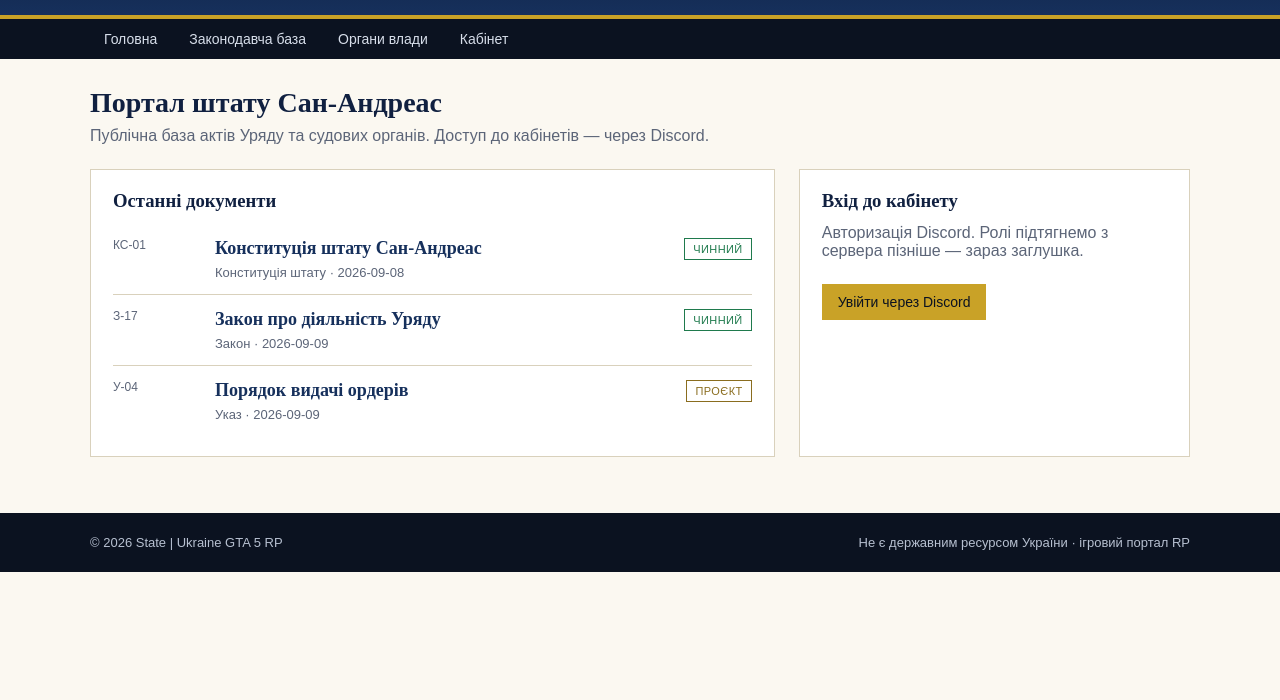
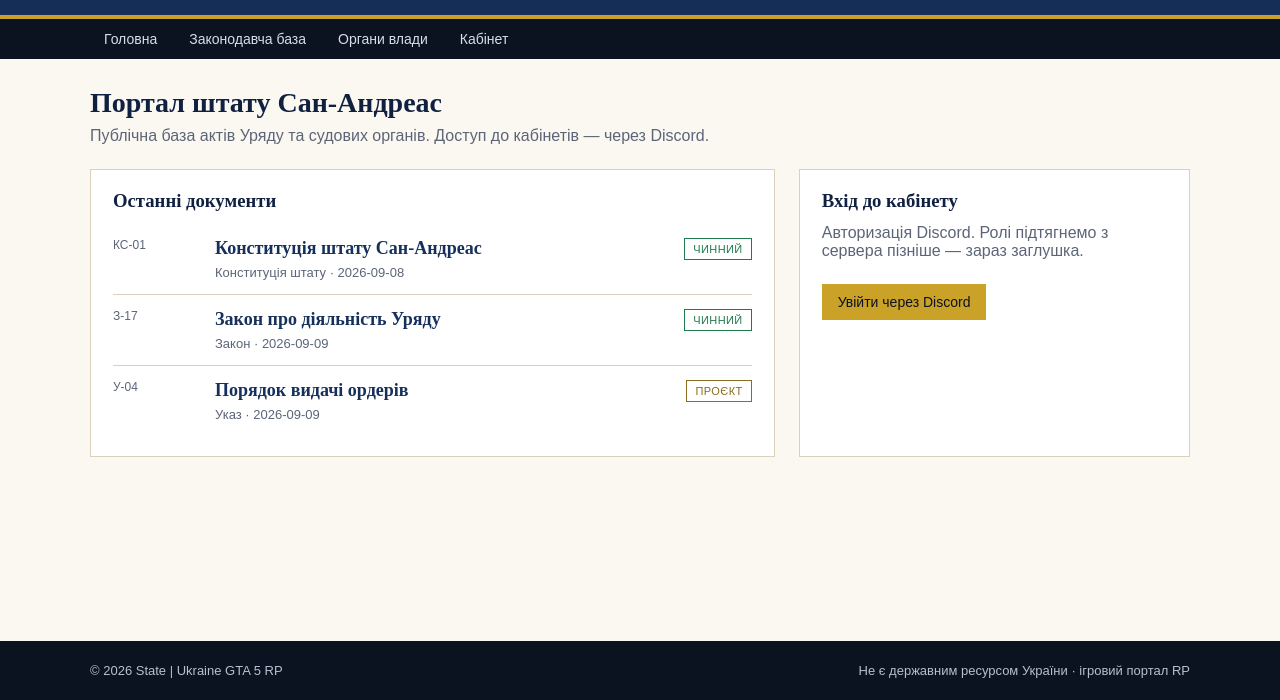
Before and after one commit to AGeHt-ua/state, a plain HTML site: page frontend/index.html in a window 1280 px wide. Shown: the part 100-800 px from the top of the page. Drawn offline with Linux system fonts and the light colour scheme.

Commit message:
Update styles.css

```diff
--- a/frontend/assets/styles.css
+++ b/frontend/assets/styles.css
@@ -17,11 +17,14 @@
 
 * { box-sizing: border-box; }
 html, body { margin: 0; padding: 0; }
+html { height: 100%; }
 body {
   font-family: "Times New Roman", "Noto Serif", Georgia, serif;
   color: var(--ink);
   background: var(--paper);
-  min-height: 100vh;
+  min-height: 100%;
+  display: flex;
+  flex-direction: column;
 }
 
 a { color: var(--navy-800); text-decoration: none; }
@@ -116,7 +119,7 @@ a:hover { color: var(--gold); }
   background: rgba(201, 162, 39, .08);
 }
 
-.wrap { padding: 28px 0 56px; }
+.wrap { padding: 28px 0 56px; flex: 1 0 auto; }
 
 .crumbs {
   font-family: Arial, sans-serif;
@@ -234,5 +237,8 @@ h2.page-title {
   font-family: Arial, sans-serif;
   font-size: 13px;
   padding: 22px 0;
+  margin-top: auto;
+  flex-shrink: 0;
+  width: 100%;
 }
 .footer-inner { display: flex; justify-content: space-between; gap: 16px; }
```
